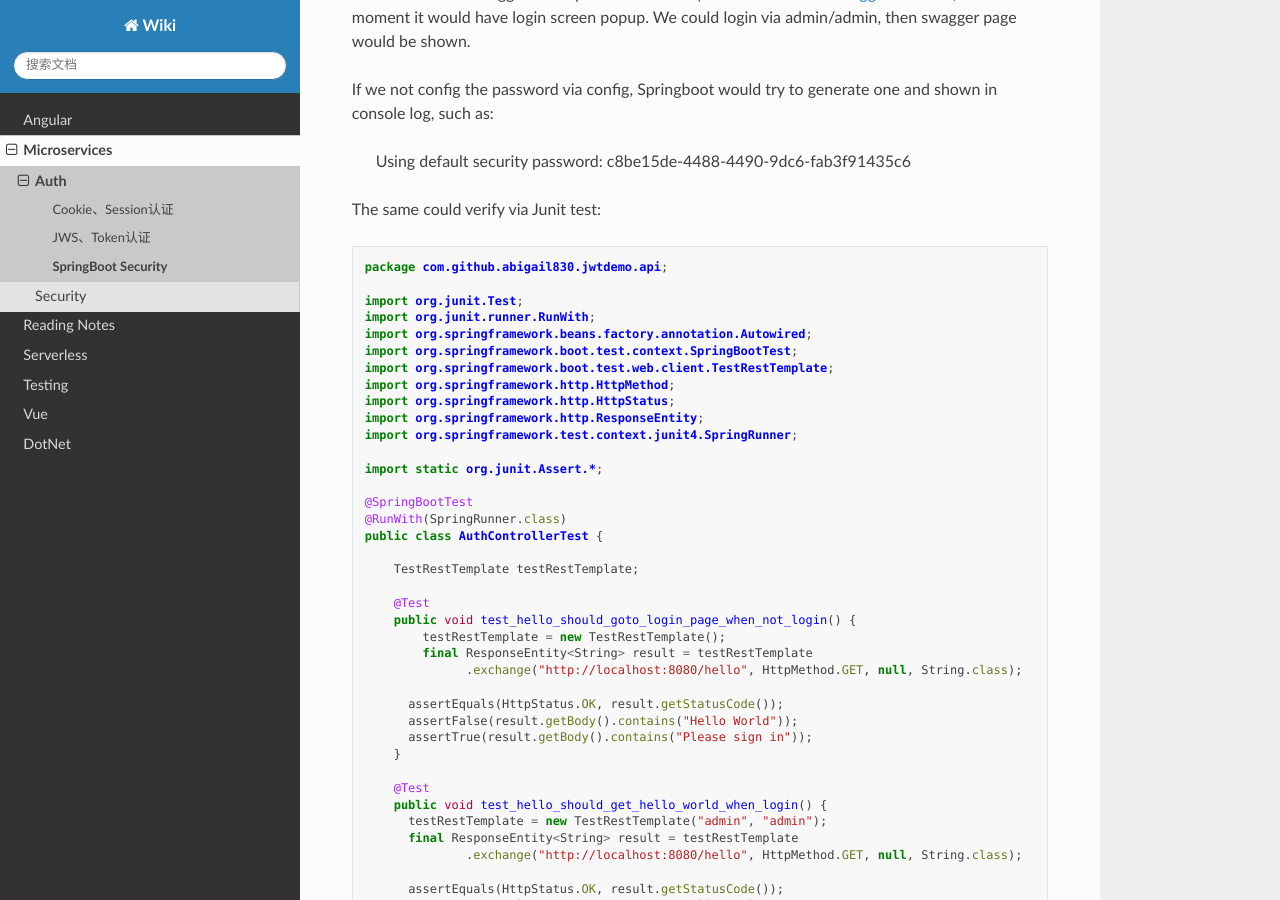
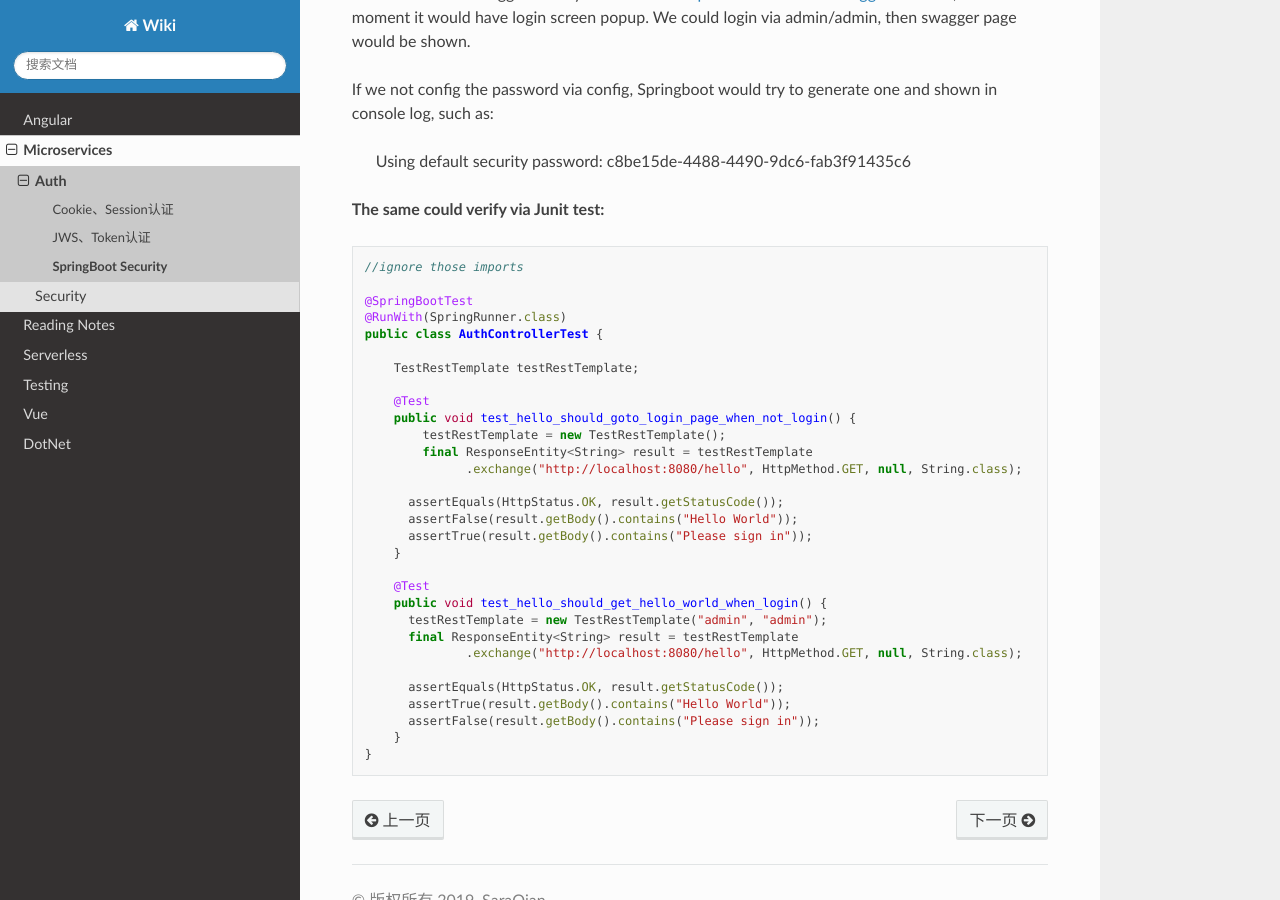
Before and after one commit to abigail830/Sphinx_wiki, a Sphinx documentation site: the page built from source/Microservices/Auth/SpringBoot_Security.rst, in a window 1280 px wide and 900 px high, scrolled down 530 px. Built offline with Sphinx 7.4.7 and the Read the Docs theme 2.0.0, drawn with Linux system fonts in a browser that asks for light colours.

Commit message:
Update SpringBoot_Security.rst

```diff
--- a/source/Microservices/Auth/SpringBoot_Security.rst
+++ b/source/Microservices/Auth/SpringBoot_Security.rst
@@ -27,23 +27,11 @@ If we not config the password via config, Springboot would try to generate one a
   Using default security password: c8be15de-4488-4490-9dc6-fab3f91435c6
 
 
-The same could verify via Junit test:
+**The same could verify via Junit test:**
 
 .. code-block:: java
 
-  package com.github.abigail830.jwtdemo.api;
-
-  import org.junit.Test;
-  import org.junit.runner.RunWith;
-  import org.springframework.beans.factory.annotation.Autowired;
-  import org.springframework.boot.test.context.SpringBootTest;
-  import org.springframework.boot.test.web.client.TestRestTemplate;
-  import org.springframework.http.HttpMethod;
-  import org.springframework.http.HttpStatus;
-  import org.springframework.http.ResponseEntity;
-  import org.springframework.test.context.junit4.SpringRunner;
-
-  import static org.junit.Assert.*;
+  //ignore those imports
 
   @SpringBootTest
   @RunWith(SpringRunner.class)
```
